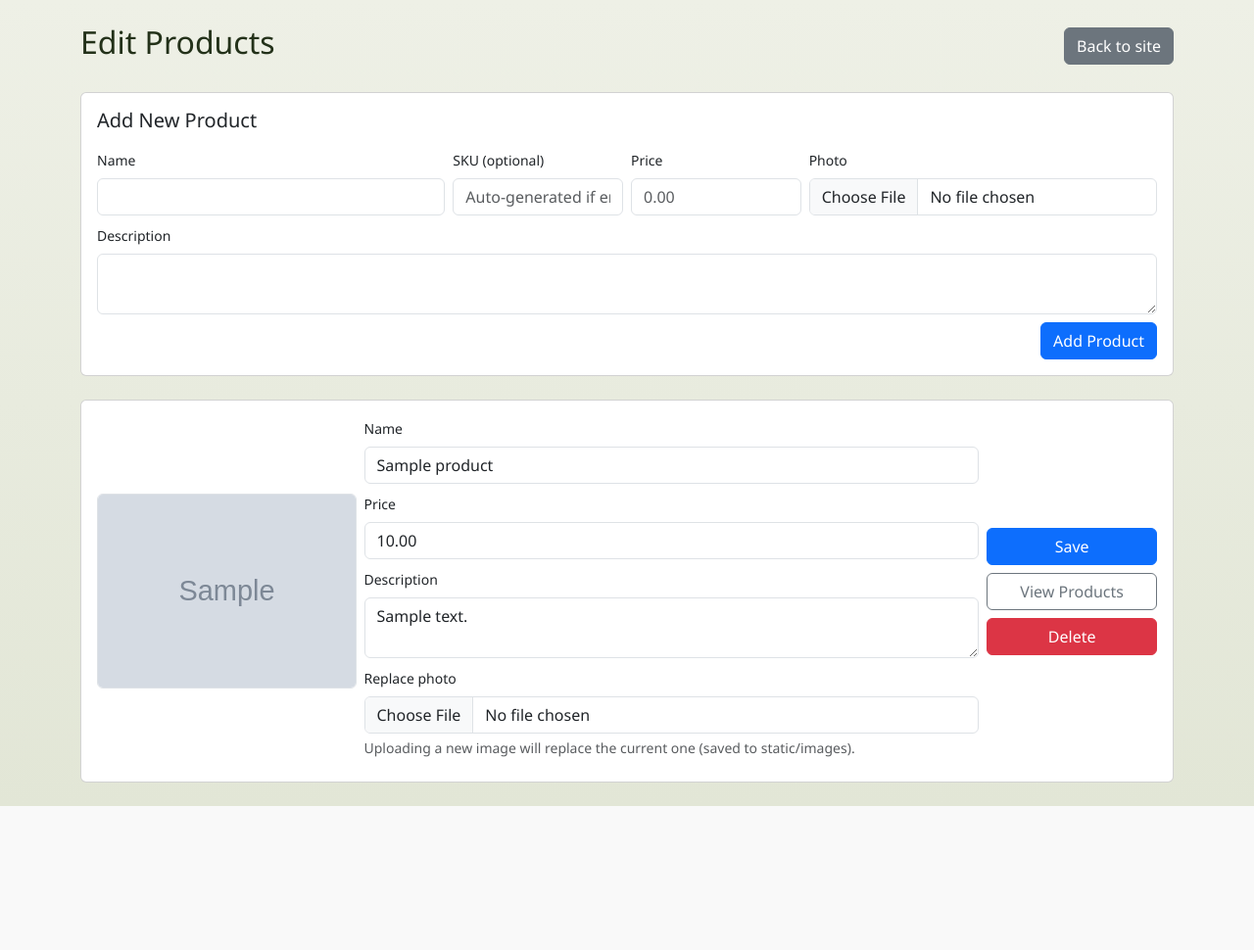
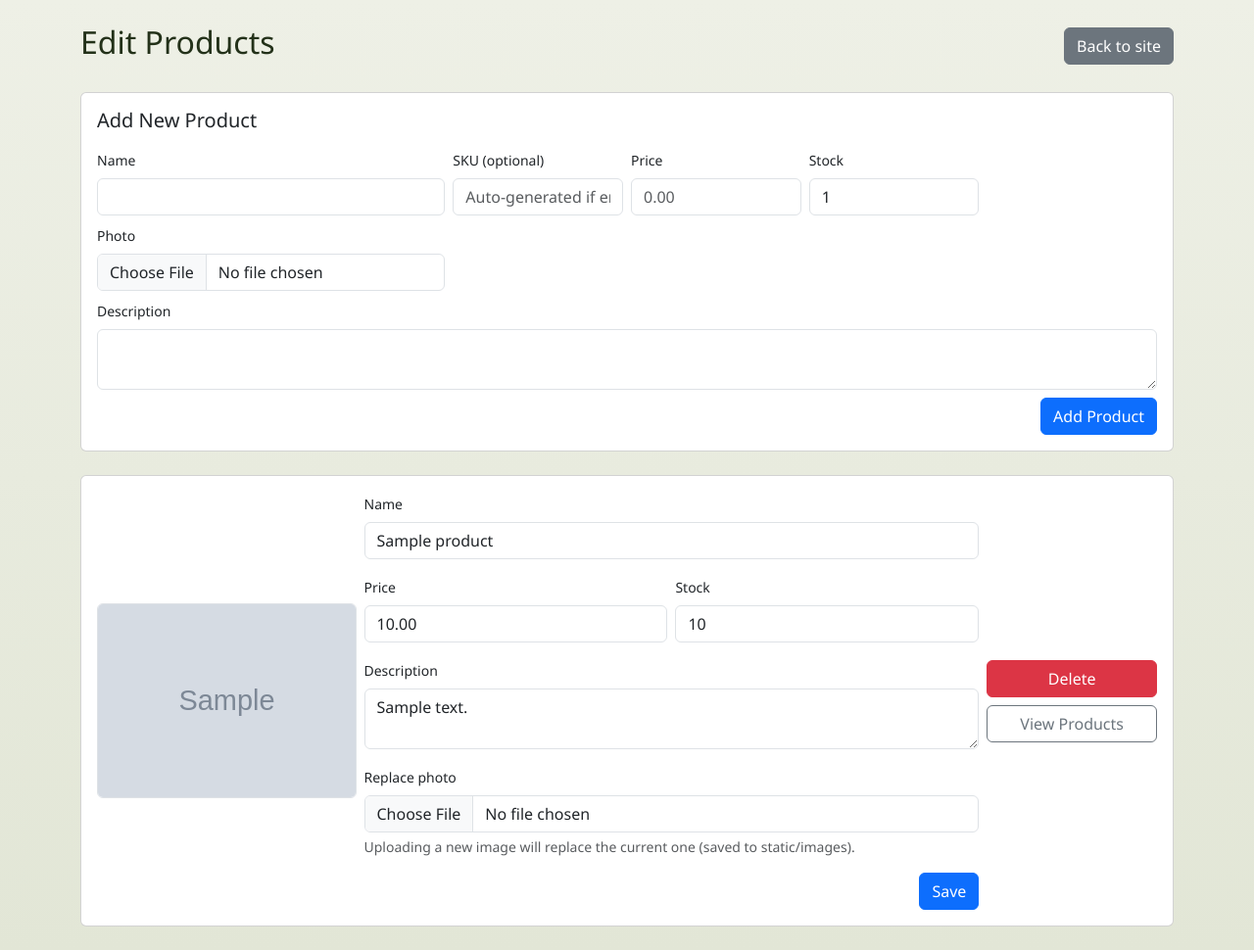
Before and after one commit to ollienunn/flask_test, a Flask app: template templates/edit_products.html in a window 1280 px wide. Shown: the whole page at 98% size. Before the commit the page ends 823 px from the top, so only its background shows below. Run offline with Flask 3, Linux system fonts and the light colour scheme; the template is opened without the code that fills it: most values are stand-ins (such as "Sample title", 1, 10 or a date in 2020); grey boxes marked "Sample" are stand-in pictures.

Commit message:
Attempted to have a working stock systems so no infinite planes

```diff
--- a/app.py
+++ b/app.py
@@ -23,7 +23,7 @@ def close_db(exc):
 
 def get_products(limit=None):
     db = get_db()
-    sql = "SELECT id, sku, name, description, price, image FROM products ORDER BY id"
+    sql = "SELECT id, sku, name, description, price, image, stock FROM products ORDER BY id"
     cur = db.execute(sql) if not limit else db.execute(sql + " LIMIT ?", (limit,))
     return [dict(r) for r in cur.fetchall()]
 
@@ -58,6 +58,12 @@ def admin_products():
         except ValueError:
             price_val = None
 
+        stock_raw = (request.form.get("stock") or "").strip()
+        try:
+            stock_val = int(stock_raw) if stock_raw != "" else None
+        except ValueError:
+            stock_val = None
+
         image_file = request.files.get("image")
         image_path = None
         if image_file and image_file.filename:
@@ -77,6 +83,8 @@ def admin_products():
             set_parts.append("description = ?"); params.append(description)
         if price_val is not None:
             set_parts.append("price = ?"); params.append(price_val)
+        if stock_val is not None:
+            set_parts.append("stock = ?"); params.append(stock_val)
         if image_path:
             set_parts.append("image = ?"); params.append(image_path)
 
@@ -143,9 +151,14 @@ def admin_add_product():
     created_at = datetime.utcnow().isoformat()
 
     try:
+        stock_val = int(request.form.get("stock") or 0)
+    except Exception:
+        stock_val = 0
+
+    try:
         db.execute(
-            "INSERT INTO products (sku, name, description, price, image, created_at) VALUES (?, ?, ?, ?, ?, ?)",
-            (sku, name, description, price_val, image_path, created_at)
+            "INSERT INTO products (sku, name, description, price, image, stock, created_at) VALUES (?, ?, ?, ?, ?, ?, ?)",
+            (sku, name, description, price_val, image_path, stock_val, created_at)
         )
         db.commit()
     except Exception:
--- a/templates/edit_products.html
+++ b/templates/edit_products.html
@@ -34,6 +34,10 @@
           <label class="form-label small">Price</label>
           <input name="price" class="form-control" placeholder="0.00">
         </div>
+        <div class="col-md-2">
+          <label class="form-label small">Stock</label>
+          <input name="stock" type="number" min="0" class="form-control" value="1">
+        </div>
         <div class="col-md-4">
           <label class="form-label small">Photo</label>
           <input type="file" name="image" accept="image/*" class="form-control">
@@ -55,8 +59,7 @@
         {% for p in products %}
         <div class="col-12">
           <div class="card p-3">
-            <form method="post" enctype="multipart/form-data" class="row g-2 align-items-center">
-              <input type="hidden" name="sku" value="{{ p.sku }}">
+            <div class="row g-2 align-items-center">
               <div class="col-md-3">
                 <div style="max-width:320px;">
                   <img src="{{ url_for('static', filename=p.image) }}" alt="{{ p.name }}" class="img-fluid border rounded">
@@ -64,43 +67,51 @@
               </div>
 
               <div class="col-md-7">
-                <div class="mb-2">
+                <!-- UPDATE form (only for updating fields) -->
+                <form method="post" enctype="multipart/form-data" action="{{ url_for('admin_products') }}" class="row g-2">
+                  <input type="hidden" name="sku" value="{{ p.sku }}">
+
+                  <div class="col-12 mb-2">
                     <label class="form-label small">Name</label>
                     <input name="name" class="form-control" value="{{ p.name }}">
                   </div>
 
-                <div class="mb-2">
+                  <div class="col-md-6 mb-2">
                     <label class="form-label small">Price</label>
                     <input name="price" class="form-control" value="{{ "{:.2f}".format(p.price) }}">
                   </div>
+                  <div class="col-md-6 mb-2">
+                    <label class="form-label small">Stock</label>
+                    <input name="stock" type="number" min="0" class="form-control" value="{{ p.stock }}">
+                  </div>
 
-                <div class="mb-2">
+                  <div class="col-12 mb-2">
                     <label class="form-label small">Description</label>
                     <textarea name="description" class="form-control" rows="2">{{ p.description }}</textarea>
                   </div>
 
-                <div class="mb-2">
+                  <div class="col-12 mb-2">
                     <label class="form-label small">Replace photo</label>
                     <input type="file" name="image" accept="image/*" class="form-control">
                     <div class="form-text">Uploading a new image will replace the current one (saved to static/images).</div>
                   </div>
+
+                  <div class="col-12 text-end">
+                    <button type="submit" class="btn btn-primary">Save</button>
+                  </div>
+                </form>
               </div>
 
               <div class="col-md-2 d-flex flex-column gap-2">
-                <div>
-                  <button type="submit" formaction="{{ url_for('admin_products') }}" class="btn btn-primary w-100">Save</button>
-                </div>
-                <div>
-                  <a href="{{ url_for('products') }}" class="btn btn-outline-secondary w-100">View Products</a>
-                </div>
-                <div>
+                <!-- DELETE form (separate, not nested) -->
                 <form method="post" action="{{ url_for('admin_delete_product') }}" onsubmit="return confirm('Delete this product? This cannot be undone.');">
                   <input type="hidden" name="sku" value="{{ p.sku }}">
                   <button type="submit" class="btn btn-danger w-100">Delete</button>
                 </form>
+
+                <a href="{{ url_for('products') }}" class="btn btn-outline-secondary w-100">View Products</a>
               </div>
             </div>
-            </form>
           </div>
         </div>
         {% endfor %}
```
Also changed, not shown: setup_db.py (+18 -17 lines), store.db. Lines whose indentation alone changed are shown as unchanged.
